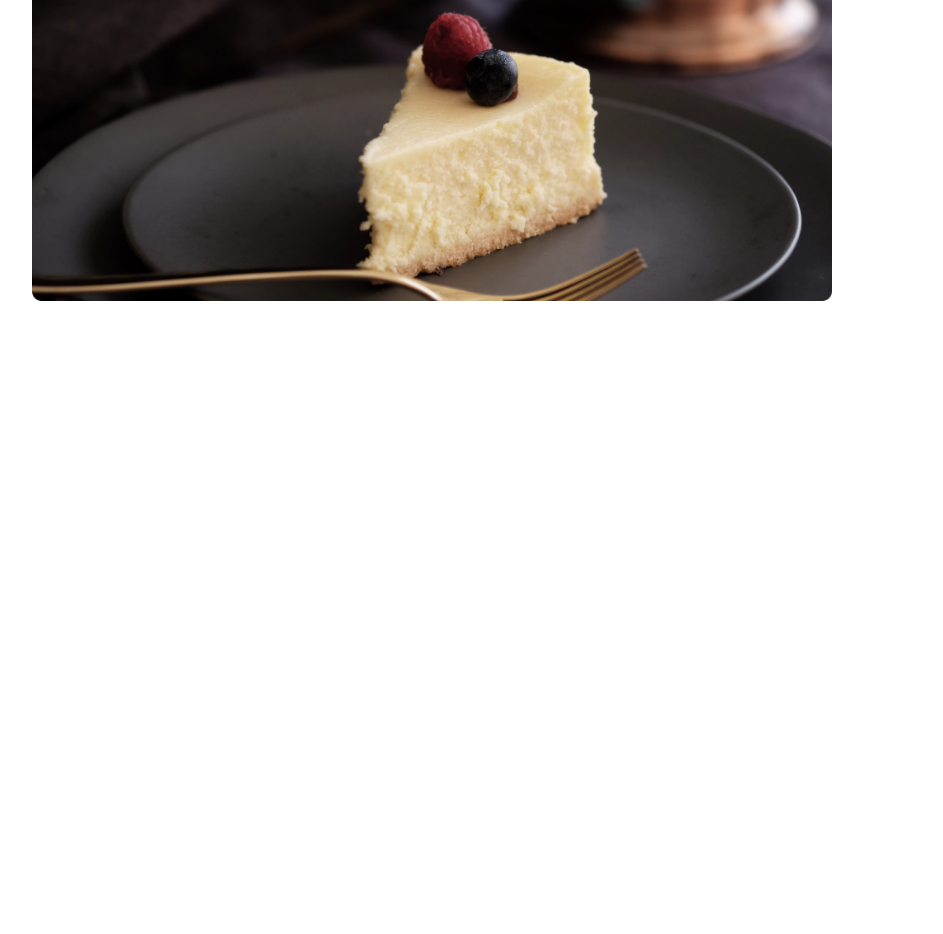
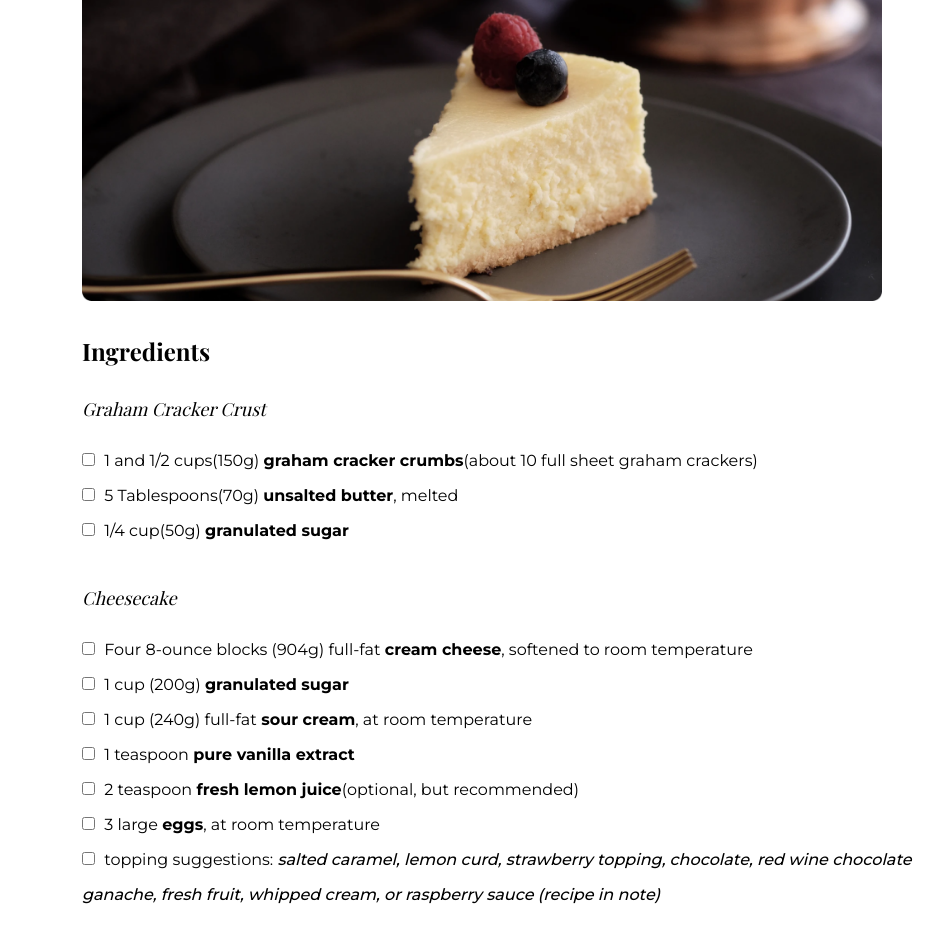
Before and after one commit to saifulislam1431/recipe-page, a plain HTML site: page index.html in a window 1280 px wide. Shown: the part 304-1238 px from the top of the page, without its empty margins (118-1061 px from the left). Before the commit the page ends 800 px from the top, so only its background shows below. Drawn offline with nearby package versions, Linux system fonts and the light colour scheme; a web font is replaced by a local one.

Commit message:
Ingredients section added

```diff
--- a/index.html
+++ b/index.html
@@ -21,6 +21,60 @@
         <section id="hero-container">
             <img src="./photo1.png" alt="" class="hero-img">
         </section>
+
+        <section id="ingredients">
+            <h3 class="section-title">Ingredients</h3>
+            <p class="section-sub-title">Graham Cracker Crust</p>
+            <div class="check-boxs1">
+                <div>
+                    <input type="checkbox" name="" id="box1" class="box"> <label for="box1">1 and 1/2 cups(150g) <strong>graham cracker crumbs</strong>(about 10 full sheet graham crackers)</label>
+                </div>
+
+                <div>
+                    <input type="checkbox" name="" id="box2" class="box"> <label for="box2">5 Tablespoons(70g)  <strong> unsalted butter</strong>, melted</label>
+                </div>
+
+                <div>
+                    <input type="checkbox" name="" id="box3" class="box"> <label for="box3">1/4 cup(50g) <strong>granulated sugar</strong></label>
+                </div>
+            </div>
+
+            <div class="process">
+                <p class="section-sub-title">Cheesecake</p>
+                <div class="check-boxs1">
+                    <div>
+                        <input type="checkbox" name="" id="box4" class="box"> <label for="box4">Four 8-ounce blocks (904g) full-fat <strong>cream cheese</strong>, softened to room temperature</label>
+                    </div>
+
+                    <div>
+                        <input type="checkbox" name="" id="box5" class="box"> <label for="box5">1 cup (200g) <strong>granulated sugar</strong></label>
+                    </div>
+
+                    <div>
+                        <input type="checkbox" name="" id="box6" class="box"> <label for="box6">1 cup (240g) full-fat<strong> sour cream</strong>, at room temperature</label>
+                    </div>
+
+                    <div>
+                        <input type="checkbox" name="" id="box6" class="box"> <label for="box6">1 teaspoon<strong> pure vanilla extract</strong></label>
+                    </div>
+
+                    <div>
+                        <input type="checkbox" name="" id="box6" class="box"> <label for="box6">2 teaspoon<strong> fresh lemon juice</strong>(optional, but recommended)</label>
+                    </div>
+
+                    <div>
+                        <input type="checkbox" name="" id="box6" class="box"> <label for="box6">3 large <strong> eggs</strong>, at room temperature</label>
+                    </div>
+
+                    <div>
+                        <input type="checkbox" name="" id="box6" class="box"> <label for="box6">topping suggestions: <span style="font-style: italic; font-weight: 500;">salted caramel, lemon curd, strawberry topping, chocolate, red wine chocolate ganache, fresh fruit, whipped cream, or raspberry sauce (recipe in note)</span></label>
+                    </div>
+
+
+                </div>
+            </div>
+
+        </section>
     </main>
 
 
--- a/style.css
+++ b/style.css
@@ -6,9 +6,10 @@
 }
 body{
     font-family: 'Montserrat', sans-serif;
+    max-width: 1440px;
 }
 .container{
-    padding: 30px 150px;
+    padding: 30px 200px;
 }
 .title{
     font-family: 'Playfair Display', serif;
@@ -33,3 +34,20 @@ body{
 .hero-img{
     width: 800px;
 }
+.section-title{
+    font-family: 'Playfair Display', serif;
+    font-size: 24px;
+    margin-top: 30px;
+}
+.section-sub-title{
+    font-family: 'Playfair Display', serif;
+    font-size: 18px;
+    font-style: italic;
+    margin: 30px 0;
+}
+.box{
+    outline: none;
+    border: 1px solid #828282;
+    margin-right: 5px;
+    margin-bottom: 20px;
+}
```
